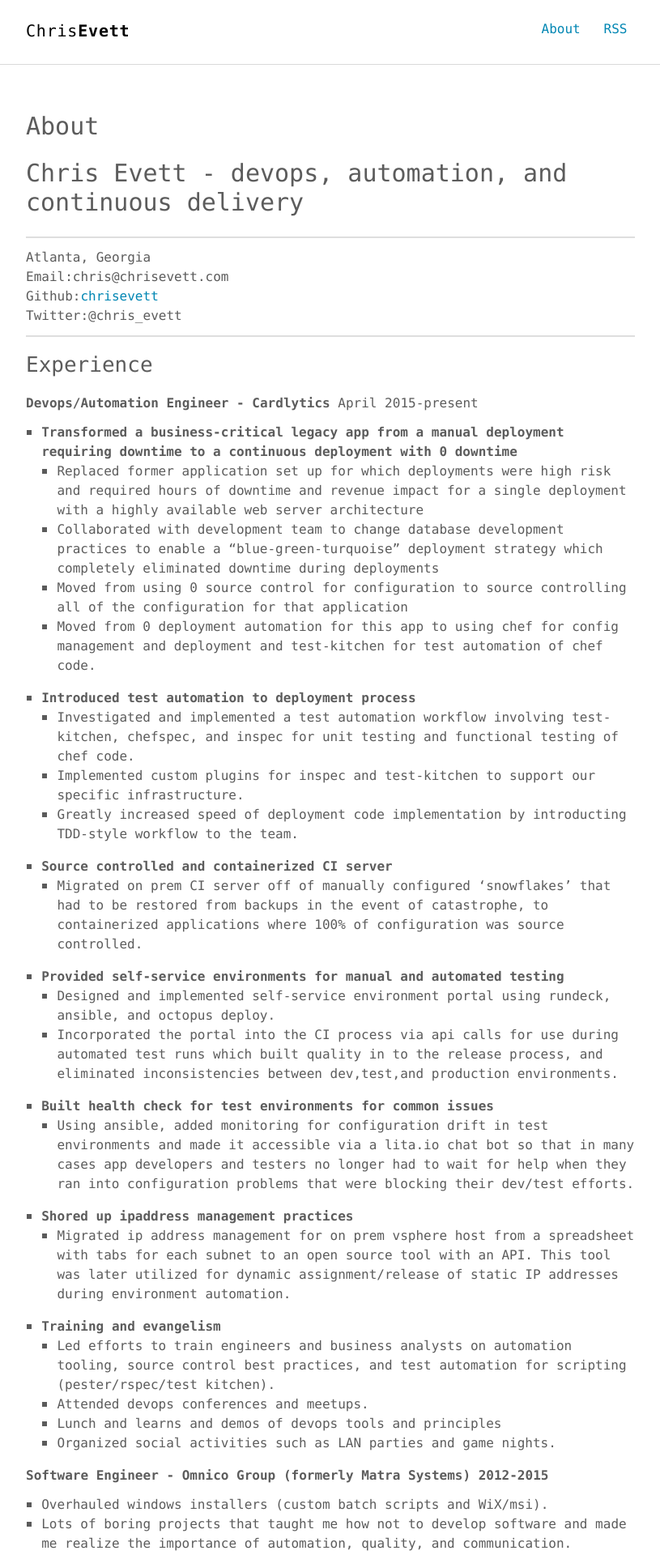
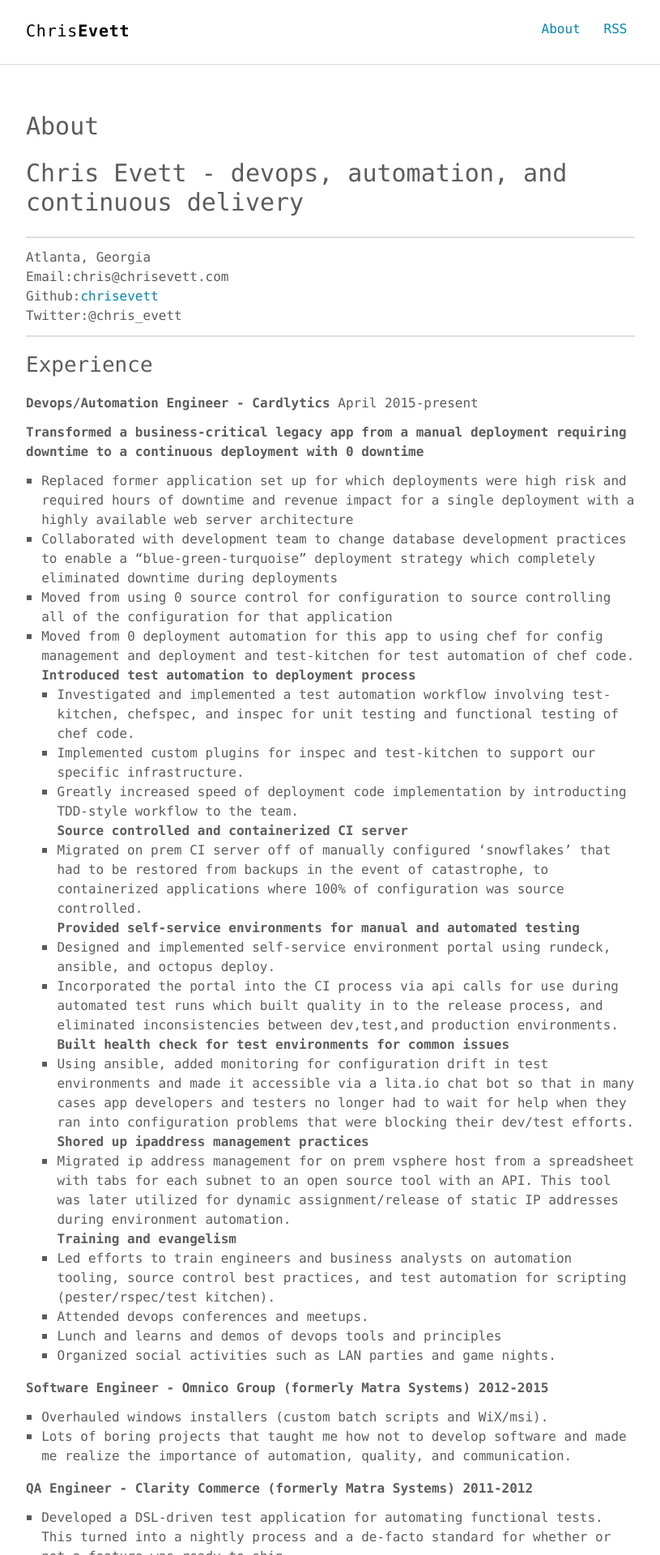
Before and after one commit to chrisevett/chrisevett.github.io, a Jekyll site: the page built from about.md, in a window 1280 px wide. Shown: the top 1920 px of the page at 81% size, without its empty margins (232-1047 px from the left). Built offline with Jekyll 4.4.1, drawn with Linux system fonts in a browser that asks for light colours.

Commit message:
apparently jekyll doesnt use github flavored markdown

```diff
--- a/about.md
+++ b/about.md
@@ -20,25 +20,26 @@ Experience
 ----------
 
 **Devops/Automation Engineer - Cardlytics** April 2015-present
-- **Transformed a business-critical legacy app from a manual deployment requiring downtime to a continuous deployment with 0 downtime**
+
+**Transformed a business-critical legacy app from a manual deployment requiring downtime to a continuous deployment with 0 downtime**
   - Replaced former application set up for which deployments were high risk and required hours of downtime and revenue impact for a single deployment with a highly available web server architecture
   - Collaborated with development team to change database development practices to enable a "blue-green-turquoise" deployment strategy which completely eliminated downtime during deployments
   - Moved from using 0 source control for configuration to source controlling all of the configuration for that application
   - Moved from 0 deployment automation for this app to using chef for config management and deployment and test-kitchen for test automation of chef code.
-- **Introduced test automation to deployment process**
+**Introduced test automation to deployment process**
 	- Investigated and implemented a test automation workflow involving test-kitchen, chefspec, and inspec for unit testing and functional testing of chef code.
 	- Implemented custom plugins for inspec and test-kitchen to support our specific infrastructure.
 	- Greatly increased speed of deployment code implementation by introducting TDD-style workflow to the team.
-- **Source controlled and containerized CI server**
+**Source controlled and containerized CI server**
 	- Migrated on prem CI server off of manually configured 'snowflakes' that had to be restored from backups in the event of catastrophe, to containerized applications where 100% of configuration was source controlled.
-- **Provided self-service environments for manual and automated testing**
+**Provided self-service environments for manual and automated testing**
 	- Designed and implemented self-service environment portal using rundeck, ansible, and octopus deploy.
-	- Incorporated the portal into the CI process via api calls for use during automated test runs which built quality in to the release process, and eliminated inconsistencies between dev,test,and production environments.
-- **Built health check for test environments for common issues**
+	- Incorporated the portal into the CI process via api calls for use during automated test runs which built  quality in to the release process, and eliminated inconsistencies between dev,test,and production environments.
+**Built health check for test environments for common issues**
 	- Using ansible, added monitoring for configuration drift in test environments and made it accessible via a lita.io chat bot so that in many cases app developers and testers no longer had to wait for help when they ran into configuration problems that were blocking their dev/test efforts.
-- **Shored up ipaddress management practices**
+**Shored up ipaddress management practices**
 	- Migrated ip address management for on prem vsphere host from a spreadsheet with tabs for each subnet to an open source tool with an API. This tool was later utilized for dynamic assignment/release of static IP addresses during environment automation.
-- **Training and evangelism**
+**Training and evangelism**
 	- Led efforts to train engineers and business analysts on automation tooling, source control best practices, and test automation for scripting (pester/rspec/test kitchen).
 	- Attended devops conferences and meetups.
 	- Lunch and learns and demos of devops tools and principles
```
